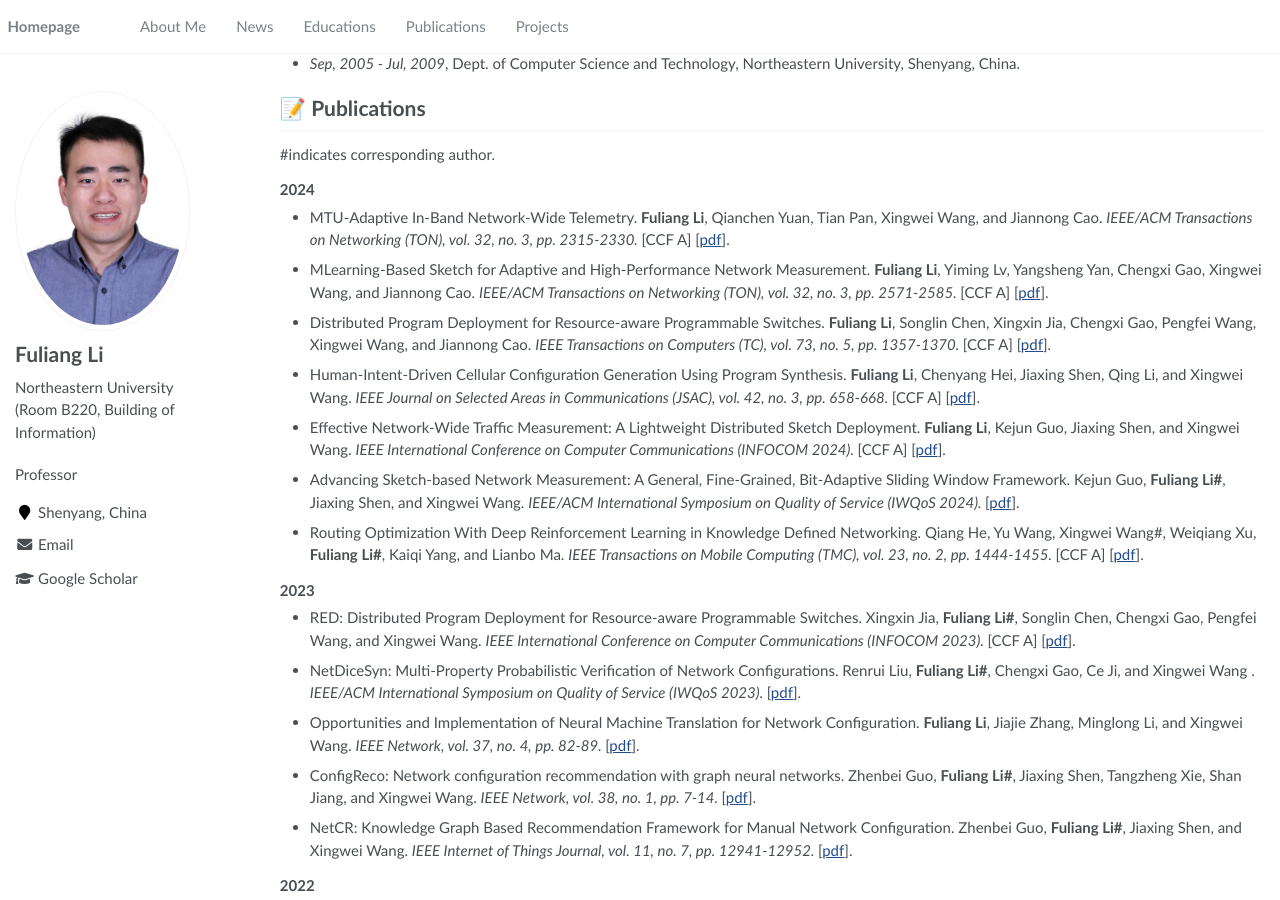
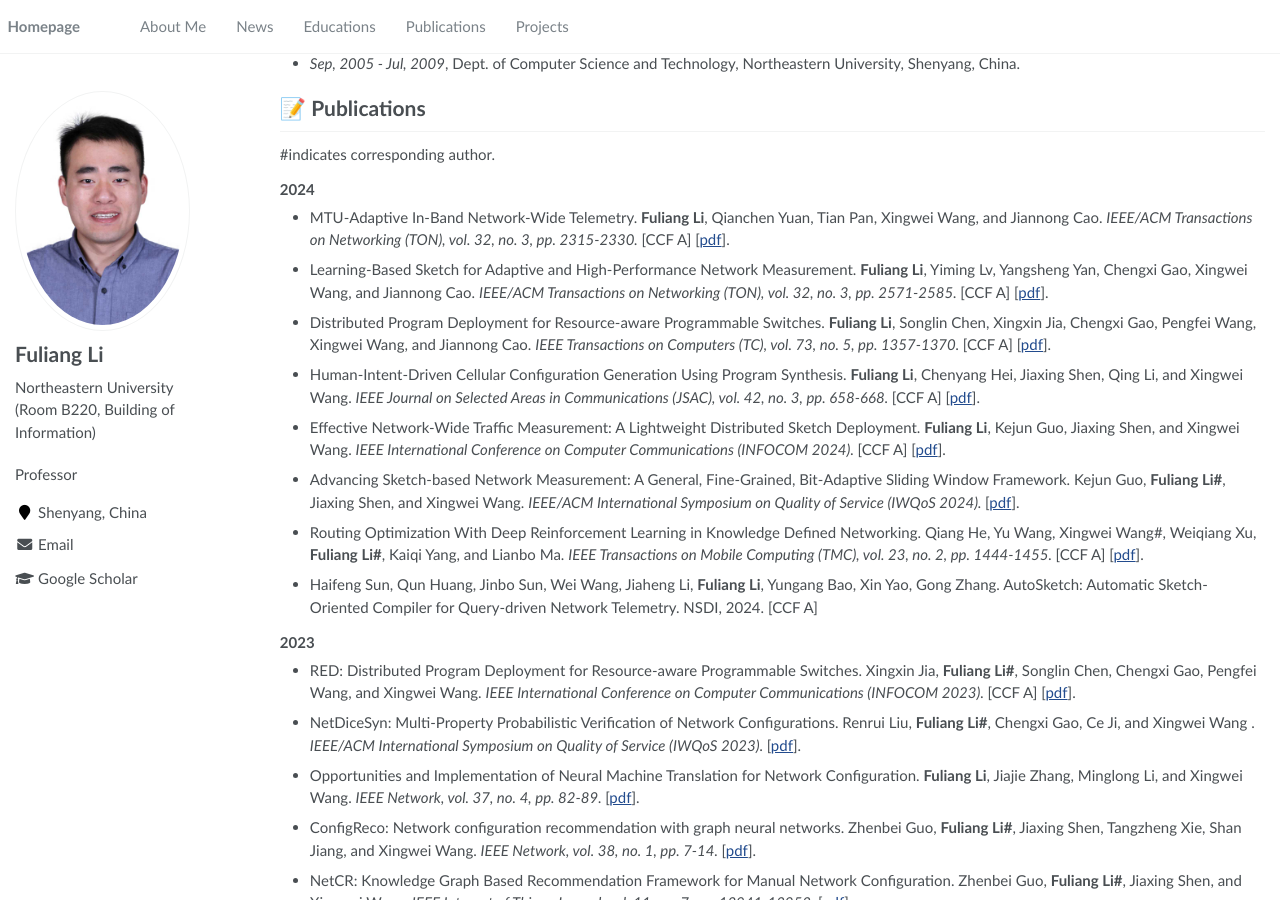
Before and after one commit to Fuliang-Li/Fuliang-Li.github.io, a Jekyll site: the page built from _pages/about.md, in a window 1280 px wide and 900 px high, scrolled down 363 px. Built offline with Jekyll 4.4.1, drawn with Linux system fonts in a browser that asks for light colours.

Commit message:
Update about.md

```diff
--- a/_pages/about.md
+++ b/_pages/about.md
@@ -34,12 +34,14 @@ Fuliang Li (李福亮), Professor of Northeastern University. I obtained my Bach
 <h3><strong>2024</strong></h3>
 
 - MTU-Adaptive In-Band Network-Wide Telemetry. <b>Fuliang Li</b>, Qianchen Yuan, Tian Pan, Xingwei Wang, and Jiannong Cao. <i> IEEE/ACM Transactions on Networking (TON), vol. 32, no. 3, pp. 2315-2330. </i> [CCF A] [<A href="https://ieeexplore.ieee.org/document/10400437" target="_blank">pdf</A>].
-- MLearning-Based Sketch for Adaptive and High-Performance Network Measurement. <b>Fuliang Li</b>, Yiming Lv, Yangsheng Yan, Chengxi Gao, Xingwei Wang, and Jiannong Cao. <i> IEEE/ACM Transactions on Networking (TON), vol. 32, no. 3, pp. 2571-2585. </i> [CCF A] [<A href="https://ieeexplore.ieee.org/abstract/document/10436630" target="_blank">pdf</A>].
+- Learning-Based Sketch for Adaptive and High-Performance Network Measurement. <b>Fuliang Li</b>, Yiming Lv, Yangsheng Yan, Chengxi Gao, Xingwei Wang, and Jiannong Cao. <i> IEEE/ACM Transactions on Networking (TON), vol. 32, no. 3, pp. 2571-2585. </i> [CCF A] [<A href="https://ieeexplore.ieee.org/abstract/document/10436630" target="_blank">pdf</A>].
 - Distributed Program Deployment for Resource-aware Programmable Switches. <b>Fuliang Li</b>, Songlin Chen, Xingxin Jia, Chengxi Gao, Pengfei Wang, Xingwei Wang, and Jiannong Cao. <i>  IEEE Transactions on Computers (TC), vol. 73, no. 5, pp. 1357-1370. </i> [CCF A] [<A href="https://ieeexplore.ieee.org/abstract/document/10406207" target="_blank">pdf</A>].
 - Human-Intent-Driven Cellular Configuration Generation Using Program Synthesis. <b>Fuliang Li</b>, Chenyang Hei, Jiaxing Shen, Qing Li, and Xingwei Wang. <i> IEEE Journal on Selected Areas in Communications (JSAC), vol. 42, no. 3, pp. 658-668. </i> [CCF A] [<A href="https://ieeexplore.ieee.org/abstract/document/10368062" target="_blank">pdf</A>].
 - Effective Network-Wide Traffic Measurement: A Lightweight Distributed Sketch Deployment. <b>Fuliang Li</b>, Kejun Guo, Jiaxing Shen, and Xingwei Wang. <i> IEEE International Conference on Computer Communications (INFOCOM 2024). </i>  [CCF A] [<A href="https://shenjiaxing.github.io/pdf/effectiveli2023.pdf" target="_blank">pdf</A>].
 - Advancing Sketch-based Network Measurement: A General, Fine-Grained, Bit-Adaptive Sliding Window Framework. Kejun Guo, <b>Fuliang Li#</b>, Jiaxing Shen, and Xingwei Wang. <i> IEEE/ACM International Symposium on Quality of Service (IWQoS 2024). </i> [<A href="https://shenjiaxing.github.io/pdf/2024/advancingguo2024.pdf" target="_blank">pdf</A>].
 - Routing Optimization With Deep Reinforcement Learning in Knowledge Defined Networking. Qiang He, Yu Wang, Xingwei Wang#, Weiqiang Xu, <b>Fuliang Li#</b>, Kaiqi Yang, and Lianbo Ma. <i> IEEE Transactions on Mobile Computing (TMC), vol. 23, no. 2, pp. 1444-1455. </i> [CCF A] [<A href="https://ieeexplore.ieee.org/abstract/document/10012574" target="_blank">pdf</A>].
+- Haifeng Sun, Qun Huang, Jinbo Sun, Wei Wang, Jiaheng Li, **Fuliang Li**, Yungang Bao, Xin Yao, Gong Zhang. AutoSketch: Automatic Sketch-Oriented Compiler for Query-driven Network Telemetry.
+  NSDI, 2024.  [CCF A]
 
 <h3><strong>2023</strong></h3>
 
```
